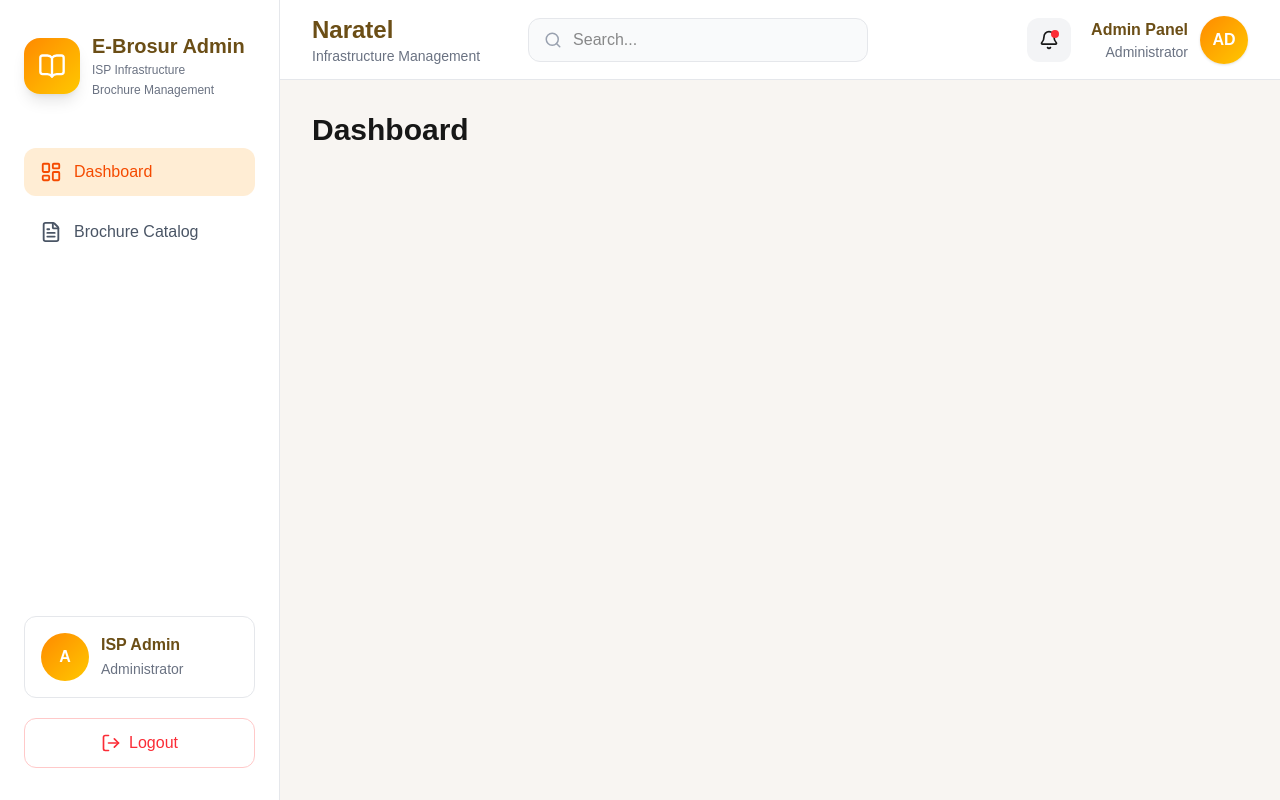
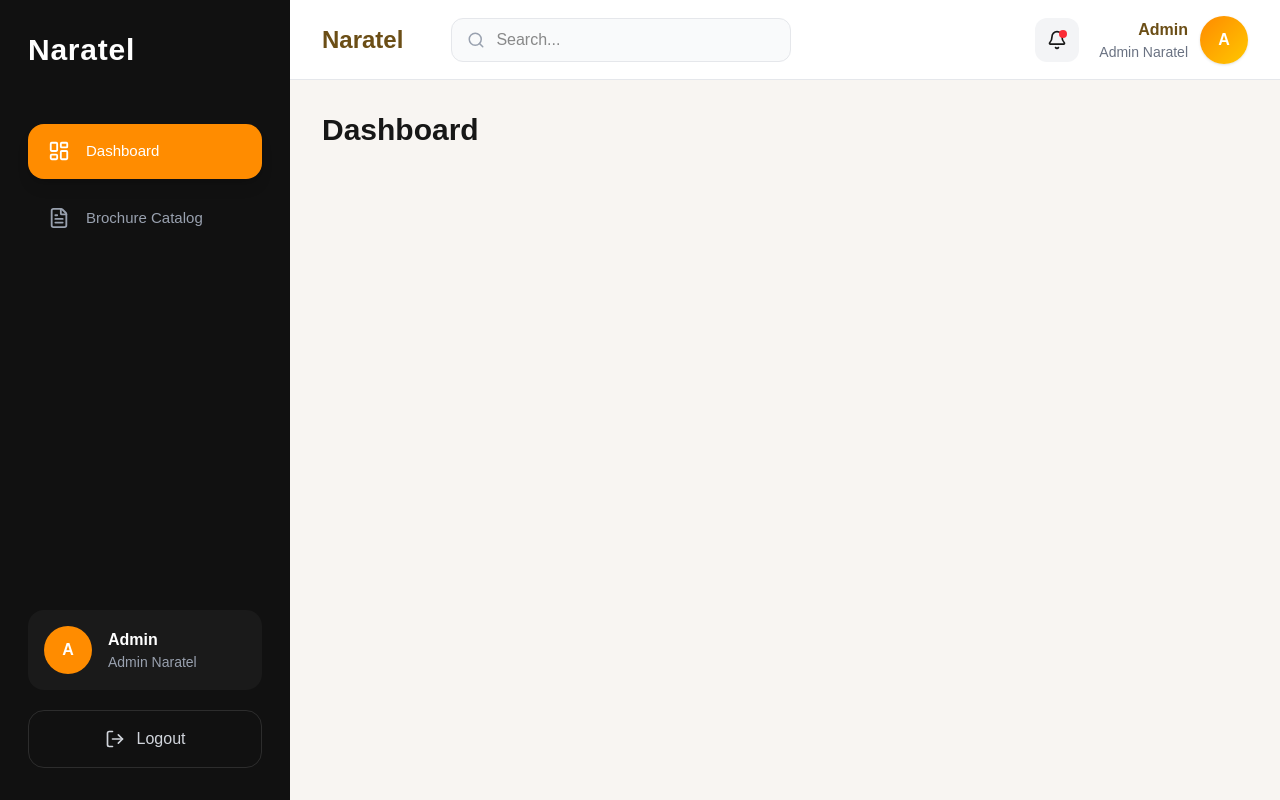
Before and after one commit to ccyska/brosur-online, a Next.js app: page /admin/dashboard in a window 1280 px wide. Built offline with nearby package versions, Linux system fonts and the light colour scheme.

Commit message:
benerin design

```diff
--- a/components/admin/Sidebar.tsx
+++ b/components/admin/Sidebar.tsx
@@ -6,7 +6,6 @@ import {
   LayoutDashboard,
   FileText,
   LogOut,
-  BookOpen,
 } from "lucide-react";
 
 export default function Sidebar() {
@@ -14,48 +13,33 @@ export default function Sidebar() {
 
   const menus = [
     {
-      name: "Dashboard",
+      title: "Dashboard",
       href: "/admin/dashboard",
       icon: LayoutDashboard,
     },
     {
-      name: "Brochure Catalog",
+      title: "Brochure Catalog",
       href: "/admin/brochures",
       icon: FileText,
     },
   ];
 
   return (
-    <aside className="flex h-screen w-[280px] flex-col justify-between border-r border-gray-200 bg-white px-6 py-8">
+    <aside className="flex h-screen w-[290px] flex-col justify-between bg-[#111111] px-7 py-8 text-white">
 
       {/* Logo */}
       <div>
 
-        <div className="flex items-center gap-3">
+        <div className="mb-14">
 
-          <div className="flex h-14 w-14 items-center justify-center rounded-2xl bg-gradient-to-br from-orange-400 to-yellow-400 text-white shadow-lg">
-            <BookOpen size={28} />
-          </div>
-
-          <div>
-
-            <h1 className="text-xl font-bold text-[#6B4E16]">
-              E-Brosur Admin
-            </h1>
-
-            <p className="text-xs leading-5 text-gray-500">
-              ISP Infrastructure
-              <br />
-              Brochure Management
-            </p>
-
-          </div>
-
+          <h1 className="text-3xl font-bold tracking-wide">
+            Naratel
+          </h1>
         </div>
 
         {/* Menu */}
 
-        <nav className="mt-12 space-y-3">
+        <nav className="space-y-3">
 
           {menus.map((menu) => {
             const Icon = menu.icon;
@@ -65,17 +49,19 @@ export default function Sidebar() {
 
             return (
               <Link
-                key={menu.name}
+                key={menu.title}
                 href={menu.href}
-                className={`flex items-center gap-3 rounded-xl px-4 py-3 font-medium transition-all duration-200 ${
+                className={`flex items-center gap-4 rounded-2xl px-5 py-4 transition-all ${
                   active
-                    ? "bg-orange-100 text-orange-600"
-                    : "text-gray-600 hover:bg-orange-50 hover:text-orange-500"
+                    ? "bg-[#FF8C00] text-white shadow-lg"
+                    : "text-gray-400 hover:bg-[#1B1B1B] hover:text-white"
                 }`}
               >
                 <Icon size={22} />
 
-                {menu.name}
+                <span className="text-[15px] font-medium">
+                  {menu.title}
+                </span>
               </Link>
             );
           })}
@@ -88,27 +74,27 @@ export default function Sidebar() {
 
       <div>
 
-        <div className="mb-5 flex items-center gap-3 rounded-xl border border-gray-200 p-4">
+        <div className="mb-5 flex items-center gap-4 rounded-2xl bg-[#1A1A1A] p-4">
 
-          <div className="flex h-12 w-12 items-center justify-center rounded-full bg-gradient-to-br from-orange-400 to-yellow-400 font-bold text-white">
+          <div className="flex h-12 w-12 items-center justify-center rounded-full bg-[#FF8C00] font-bold">
             A
           </div>
 
           <div>
 
-            <p className="font-semibold text-[#6B4E16]">
-              ISP Admin
+            <p className="font-semibold">
+              Admin
             </p>
 
-            <span className="text-sm text-gray-500">
-              Administrator
-            </span>
+            <p className="text-sm text-gray-400">
+              Admin Naratel
+            </p>
 
           </div>
 
         </div>
 
-        <button className="flex w-full items-center justify-center gap-2 rounded-xl border border-red-200 py-3 font-medium text-red-500 transition hover:bg-red-50">
+        <button className="flex w-full items-center justify-center gap-3 rounded-2xl border border-[#2D2D2D] py-4 text-gray-300 transition hover:bg-red-500 hover:text-white">
 
           <LogOut size={20} />
 
--- a/components/admin/Topbar.tsx
+++ b/components/admin/Topbar.tsx
@@ -17,9 +17,6 @@ export default function Topbar() {
             Naratel
           </h1>
 
-          <p className="text-sm text-gray-500">
-            Infrastructure Management
-          </p>
         </div>
 
         {/* Search */}
@@ -62,17 +59,17 @@ export default function Topbar() {
           <div className="text-right">
 
             <p className="font-semibold text-[#6B4E16]">
-              Admin Panel
+              Admin
             </p>
 
             <p className="text-sm text-gray-500">
-              Administrator
+              Admin Naratel
             </p>
 
           </div>
 
           <div className="flex h-12 w-12 items-center justify-center rounded-full bg-gradient-to-br from-orange-400 to-yellow-400 font-bold text-white shadow">
-            AD
+            A
           </div>
 
         </div>
--- a/middleware.ts
+++ b/middleware.ts
@@ -11,11 +11,11 @@ export function middleware(request: NextRequest) {
     );
   }
 
-  if (session && isLoginPage) {
-    return NextResponse.redirect(
-      new URL("/admin/dashboard", request.url)
-    );
-  }
+  // if (session && isLoginPage) {
+  //   return NextResponse.redirect(
+  //     new URL("/admin/dashboard", request.url)
+  //   );
+  // }
 
   return NextResponse.next();
 }
--- a/views/admin/LoginView.tsx
+++ b/views/admin/LoginView.tsx
@@ -67,12 +67,11 @@ export default function LoginView() {
         <div className="text-center">
 
           <h1 className="text-4xl font-bold text-[#8B5A00]">
-            E-Brosur Online
+            Login Admin
           </h1>
 
           <p className="mt-3 text-gray-500">
-            Infrastructure & Brochure
-            Management Suite
+            Brosur Online Naratel
           </p>
 
         </div>
```
